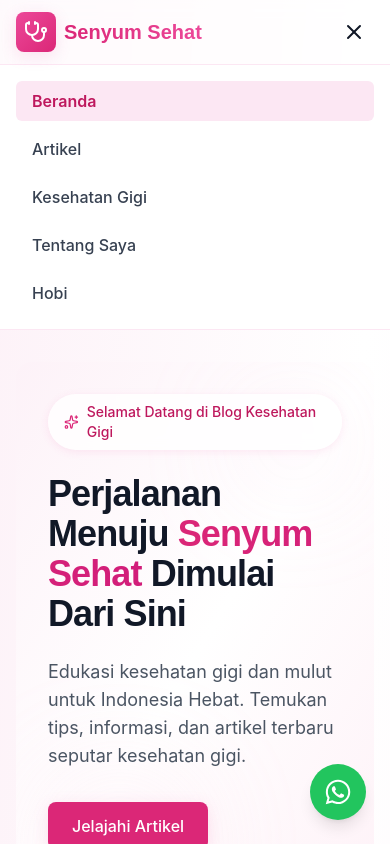
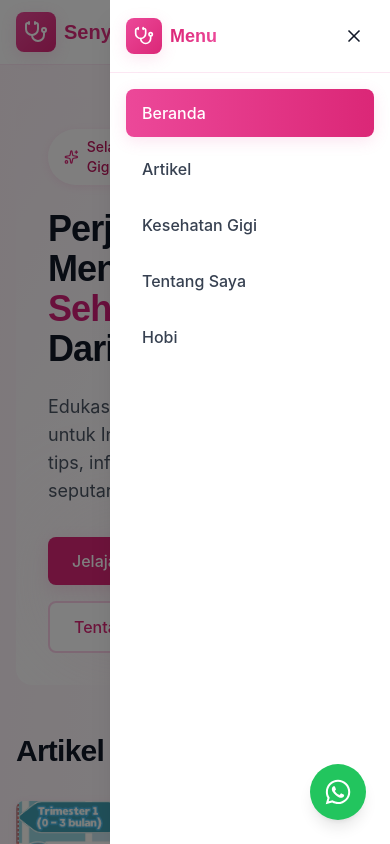
Before and after one commit to rdndds/blog-gigi, a Next.js app: page / in a window 390 px wide. Both pictures are taken after a click on the button 354 px from the left and 32 px from the top of the page. Shown: the top 844 px of the page. Built offline with nearby package versions, Linux system fonts and the light colour scheme.

Commit message:
refactor: enhance mobile menu functionality and styling

```diff
--- a/components/layout/header.tsx
+++ b/components/layout/header.tsx
@@ -2,13 +2,23 @@
 
 import Link from 'next/link';
 import { usePathname } from 'next/navigation';
-import { useState } from 'react';
+import { useState, useEffect } from 'react';
 import { Menu, X, Stethoscope } from 'lucide-react';
 import { Button } from '@/components/ui/button';
 
 export default function Header() {
   const [mobileMenuOpen, setMobileMenuOpen] = useState(false);
+  const [isAnimating, setIsAnimating] = useState(false);
   const pathname = usePathname();
+
+  useEffect(() => {
+    if (mobileMenuOpen) {
+      setIsAnimating(true);
+      document.body.style.overflow = 'hidden';
+    } else {
+      document.body.style.overflow = 'unset';
+    }
+  }, [mobileMenuOpen]);
 
   const navigation = [
     { name: 'Beranda', href: '/' },
@@ -26,7 +36,7 @@ export default function Header() {
   };
 
   return (
-    <header className="sticky top-0 z-50 w-full border-b border-pink-100 bg-white/95 backdrop-blur supports-[backdrop-filter]:bg-white/60">
+    <header className="sticky top-0 z-50 w-full border-b border-pink-100 bg-white">
       <nav className="container mx-auto px-4 h-16 flex items-center justify-between">
         {/* Logo */}
         <Link href="/" className="flex items-center space-x-2 group">
@@ -66,26 +76,60 @@ export default function Header() {
         </Button>
       </nav>
 
-      {/* Mobile Menu */}
+      {/* Mobile Menu Overlay */}
       {mobileMenuOpen && (
-        <div className="md:hidden border-t border-pink-100 bg-white">
-          <div className="container mx-auto px-4 py-4 space-y-2">
+        <>
+          {/* Backdrop */}
+          <div
+            className={`fixed inset-0 bg-black/50 z-40 md:hidden transition-opacity duration-300 ${
+              isAnimating ? 'opacity-100' : 'opacity-0'
+            }`}
+            onClick={() => setMobileMenuOpen(false)}
+          />
+
+          {/* Slide-out Menu */}
+          <div className={`fixed top-0 right-0 bottom-0 w-[280px] bg-white shadow-xl z-50 md:hidden transition-transform duration-300 ease-in-out ${
+            isAnimating ? 'translate-x-0' : 'translate-x-full'
+          }`}>
+            {/* Menu Header */}
+            <div className="flex items-center justify-between p-4 border-b border-pink-100">
+              <div className="flex items-center space-x-2">
+                <div className="p-2 bg-gradient-to-br from-pink-500 to-pink-600 rounded-lg shadow-medium">
+                  <Stethoscope className="w-5 h-5 text-white" />
+                </div>
+                <span className="text-lg font-heading font-bold bg-gradient-to-r from-pink-600 to-pink-500 bg-clip-text text-transparent">
+                  Menu
+                </span>
+              </div>
+              <Button
+                variant="ghost"
+                size="icon"
+                className="hover:bg-pink-50 hover:text-pink-600"
+                onClick={() => setMobileMenuOpen(false)}
+              >
+                <X className="w-5 h-5" />
+              </Button>
+            </div>
+
+            {/* Navigation Links */}
+            <nav className="p-4 space-y-2">
               {navigation.map((item) => (
                 <Link
                   key={item.name}
                   href={item.href}
-                className={`block px-4 py-2 text-base font-medium rounded-md transition-colors ${
+                  className={`flex items-center px-4 py-3 text-base font-medium rounded-lg transition-all ${
                     isActive(item.href)
-                    ? 'bg-pink-100 text-pink-700 font-semibold'
-                    : 'text-gray-700 hover:bg-pink-50 hover:text-pink-700'
+                      ? 'bg-gradient-to-r from-pink-500 to-pink-600 text-white shadow-medium'
+                      : 'text-gray-700 hover:bg-pink-50 hover:text-pink-700 hover:translate-x-1'
                   }`}
                   onClick={() => setMobileMenuOpen(false)}
                 >
                   {item.name}
                 </Link>
               ))}
+            </nav>
           </div>
-        </div>
+        </>
       )}
     </header>
   );
```
Lines whose indentation alone changed are shown as unchanged.
